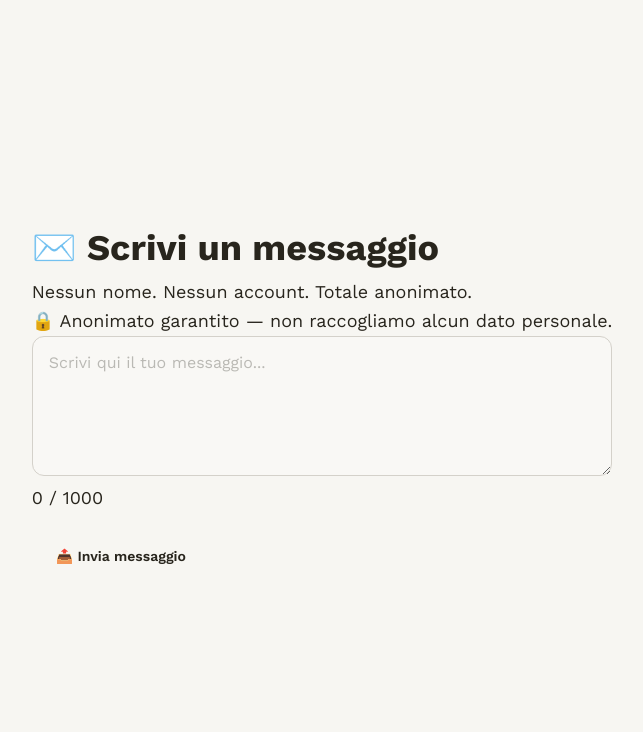
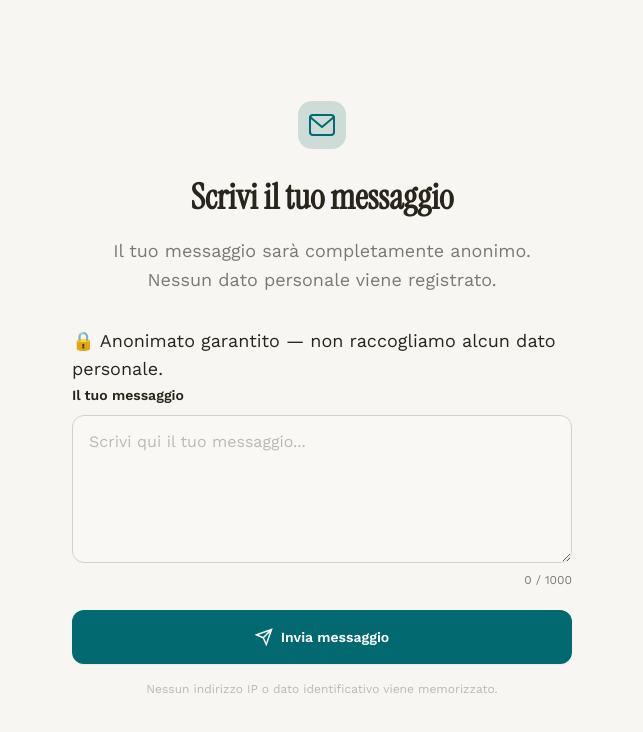
Before and after one commit to Buddacio/anonymous-messages, a website: page public/send.html in a window 1280 px wide. Shown: the whole page, without its empty margins (318-961 px from the left). Drawn offline with nearby package versions, Linux system fonts and the light colour scheme.

Commit message:
Aggiorna send.html con nuovo design
Updated the send.html page to improve structure and styling, including changes to the message form and feedback display.

```diff
--- a/public/send.html
+++ b/public/send.html
@@ -1,106 +1,38 @@
 <!DOCTYPE html>
-<html lang="it">
+<html lang="it" data-theme="light">
 <head>
-  <meta charset="UTF-8">
-  <meta name="viewport" content="width=device-width,initial-scale=1.0">
-  <title>Invia Messaggio Anonimo</title>
-  <link rel="stylesheet" href="style.css">
-  <style>
-    body {
-      display: flex;
-      flex-direction: column;
-      align-items: center;
-      justify-content: center;
-      min-height: 100vh;
-      padding: 20px;
-    }
-  </style>
+<meta charset="UTF-8"><meta name="viewport" content="width=device-width,initial-scale=1.0">
+<title>Invia Messaggio Anonimo</title><link rel="stylesheet" href="style.css">
+<style>body{display:flex;flex-direction:column;align-items:center;justify-content:center;min-height:100vh;padding:20px}</style>
 </head>
 <body>
-
-  <!-- PAGINA INVIO: accessibile via QR code, NESSUN dato personale richiesto -->
-
-  <div class="card send-card">
-    <h1>&#9993;&#65039; Scrivi un messaggio</h1>
-    <p class="sub">Nessun nome. Nessun account. Totale anonimato.</p>
-
-    <div class="anon-badge">
-      &#128274; Anonimato garantito &mdash; non raccogliamo alcun dato personale.
-    </div>
-
-    <form id="msgForm" onsubmit="sendMessage(event)">
-      <textarea
-        id="msgText"
-        placeholder="Scrivi qui il tuo messaggio..."
-        oninput="updateCount()"
-        maxlength="1000"
-      ></textarea>
-      <div class="char-count" id="charCount">0 / 1000</div>
-
-      <div style="margin-top:20px">
-        <button type="submit" class="btn" id="sendBtn">
-          &#128228; Invia messaggio
-        </button>
-      </div>
-      <div id="feedback"></div>
-    </form>
-  </div>
-
-  <script>
-    // Aggiorna il contatore caratteri
-    function updateCount() {
-      const txt = document.getElementById('msgText');
-      const cc  = document.getElementById('charCount');
-      cc.textContent = txt.value.length + ' / 1000';
-      cc.className = 'char-count' + (txt.value.length > 900 ? ' warn' : '');
-    }
-
-    // Invia il messaggio al server via fetch
-    async function sendMessage(e) {
-      e.preventDefault();
-      const content = document.getElementById('msgText').value.trim();
-      const btn = document.getElementById('sendBtn');
-      const fb  = document.getElementById('feedback');
-
-      if (!content) {
-        fb.innerHTML = '<div class="alert alert-error">Scrivi un messaggio prima di inviare.</div>';
-        return;
-      }
-
-      btn.disabled = true;
-      btn.textContent = 'Invio in corso...';
-      fb.innerHTML = '';
-
-      try {
-        const res  = await fetch('/api/messages', {
-          method: 'POST',
-          headers: { 'Content-Type': 'application/json' },
-          body: JSON.stringify({ content })
-        });
-        const data = await res.json();
-
-        if (res.ok) {
-          fb.innerHTML = '<div class="alert alert-success">&#10003; Messaggio inviato! Grazie.</div>';
-          document.getElementById('msgText').value = '';
-          updateCount();
-          btn.textContent = '&#10003; Inviato!';
-          setTimeout(() => {
-            btn.disabled = false;
-            btn.textContent = 'Invia messaggio';
-            fb.innerHTML = '';
-          }, 3000);
-        } else {
-          fb.innerHTML = '<div class="alert alert-error">' + data.error + '</div>';
-          btn.disabled = false;
-          btn.textContent = 'Invia messaggio';
-        }
-      } catch(err) {
-        fb.innerHTML = '<div class="alert alert-error">Errore di rete. Controlla la connessione.</div>';
-        btn.disabled = false;
-        btn.textContent = 'Invia messaggio';
-      }
-    }
-  </script>
-
+<div class="card send-card" style="max-width:500px">
+<div class="si"><svg width="48" height="48" viewBox="0 0 48 48" fill="none"><rect width="48" height="48" rx="14" fill="var(--prhi)"/><path d="M12 16l12 10 12-10" stroke="var(--pr)" stroke-width="2" stroke-linecap="round" stroke-linejoin="round"/><rect x="12" y="14" width="24" height="20" rx="3" stroke="var(--pr)" stroke-width="2"/></svg></div>
+<h1 class="stit">Scrivi il tuo messaggio</h1>
+<p class="sdesc">Il tuo messaggio sarà completamente anonimo.<br>Nessun dato personale viene registrato.</p>
+<div class="anon-badge">🔒 Anonimato garantito — non raccogliamo alcun dato personale.</div>
+<div id="fv">
+<form id="msgForm" onsubmit="sendMessage(event)">
+<div class="fg"><label class="fl" for="dta">Il tuo messaggio</label>
+<textarea id="dta" rows="6" maxlength="1000" placeholder="Scrivi qui il tuo messaggio..."></textarea>
+<span class="cc" id="dcc">0 / 1000</span></div>
+<button type="submit" class="btn btn-p btn-f" id="sendBtn"><svg width="18" height="18" viewBox="0 0 24 24" fill="none" stroke="currentColor" stroke-width="2"><path d="M22 2L11 13M22 2L15 22l-4-9-9-4 20-7z"/></svg>Invia messaggio</button>
+</form>
+<p class="pn">Nessun indirizzo IP o dato identificativo viene memorizzato.</p>
+</div>
+<div id="sv" style="display:none">
+<div class="sucic"><svg width="64" height="64" viewBox="0 0 64 64" fill="none"><circle cx="32" cy="32" r="28" fill="var(--okhi)"/><path d="M20 32l8 8 16-16" stroke="var(--ok)" stroke-width="3" stroke-linecap="round" stroke-linejoin="round"/></svg></div>
+<h2 class="suctit">Messaggio inviato!</h2>
+<p class="sucd">Il tuo messaggio è stato ricevuto in modo completamente anonimo. Grazie per aver partecipato.</p>
+<button class="btn btn-s" onclick="rSend()">Invia un altro messaggio</button>
+</div>
+</div>
+<script>
+let dm='light';(function(){dm=matchMedia('(prefers-color-scheme:dark)').matches?'dark':'light';document.documentElement.setAttribute('data-theme',dm)})();
+const dta=document.getElementById('dta'),dcc=document.getElementById('dcc');
+dta.addEventListener('input',()=>dcc.textContent=dta.value.length+' / 1000');
+async function sendMessage(e){e.preventDefault();const content=dta.value.trim(),btn=document.getElementById('sendBtn'),fb=document.getElementById('feedback');if(!content){alert('Scrivi un messaggio prima di inviare.');return}btn.disabled=true;btn.innerHTML='Invio in corso...';try{const res=await fetch('/api/messages',{method:'POST',headers:{'Content-Type':'application/json'},body:JSON.stringify({content})});const data=await res.json();if(res.ok){document.getElementById('fv').style.display='none';document.getElementById('sv').style.display='flex'}else{alert(data.error);btn.disabled=false;btn.innerHTML='Invia messaggio'}}catch(err){alert('Errore di rete. Controlla la connessione.');btn.disabled=false;btn.innerHTML='Invia messaggio'}}
+function rSend(){dta.value='';dcc.textContent='0 / 1000';document.getElementById('fv').style.display='';document.getElementById('sv').style.display='none'}
+</script>
 </body>
 </html>
```
